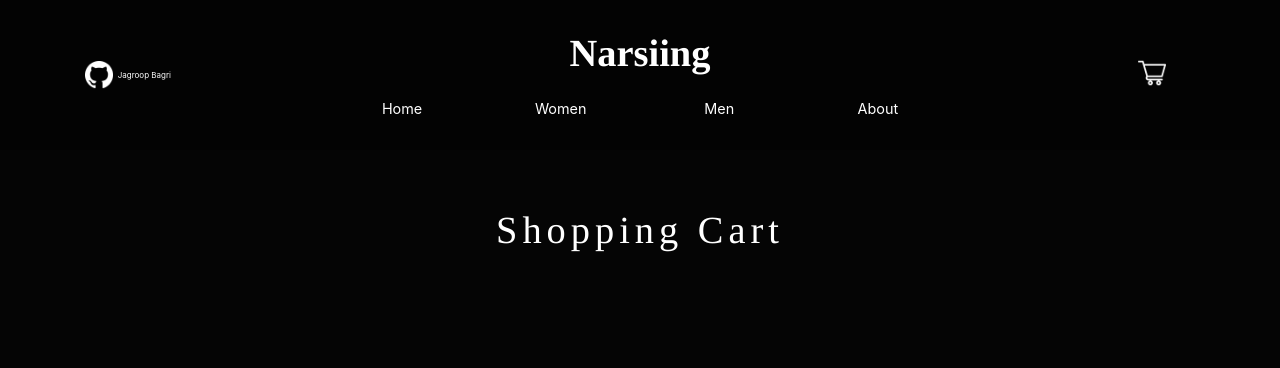
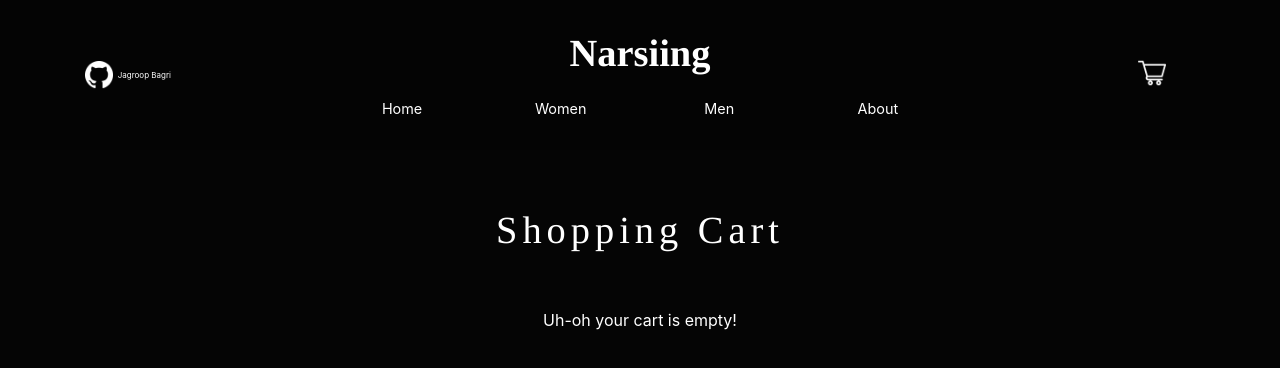
Before and after one commit to JagroopBagri/clothing-store, a React (Create React App) app: page /shopping-cart in a window 1280 px wide. Shown: the top 368 px of the page. Built offline with nearby package versions, Linux system fonts and the light colour scheme.

Commit message:
added function that displays cart is empty message when cart has no items

```diff
--- a/src/pages/ShoppingCart.js
+++ b/src/pages/ShoppingCart.js
@@ -2,6 +2,11 @@ import React from 'react';
 import Header from '../components/Header';
 
 function ShoppingCart(props) {
+  const emptyCart = () => {
+    if (props.cart[0] === undefined) {
+      return <div className="empty--cart">Uh-oh your cart is empty! </div>;
+    }
+  };
   return (
     <div className="shopping--cart--page">
       <Header
@@ -11,6 +16,7 @@ function ShoppingCart(props) {
       <div className="shopping--cart--title--container">
         <p>Shopping Cart</p>
       </div>
+      {emptyCart()}
       {props.cart}
     </div>
   );
```
